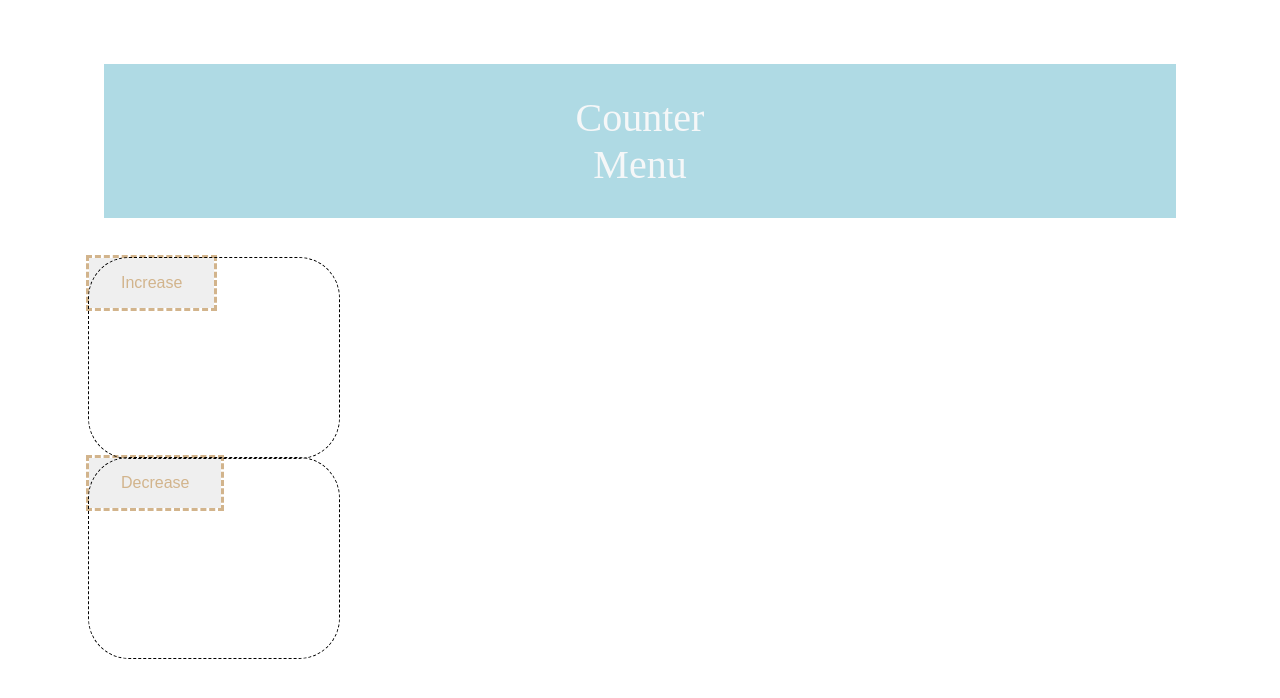
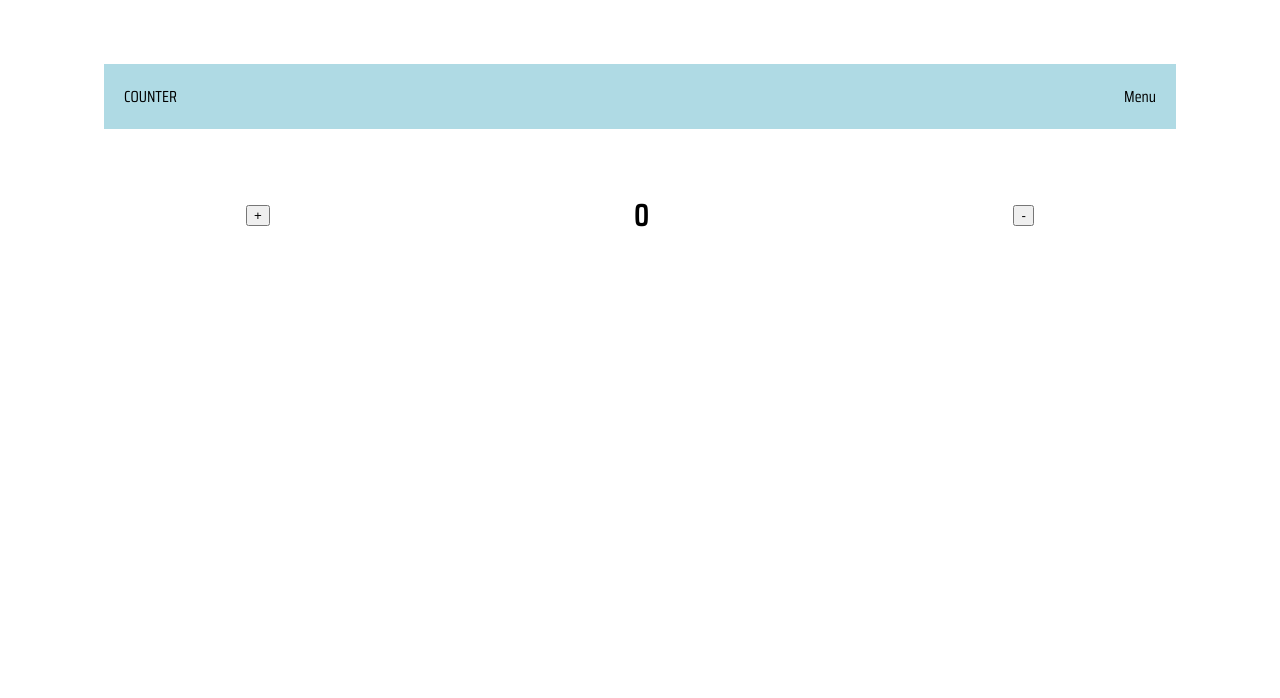
Before and after one commit to Alondradaisy/counter, a plain HTML site: page index.html in a window 1280 px wide. Drawn offline with Linux system fonts and the light colour scheme.

Commit message:
finish up structure pre js functionality

```diff
--- a/index.html
+++ b/index.html
@@ -5,13 +5,16 @@
     <meta name="viewport" content="width=device-width, initial-scale=1.0">
     <title>Counter</title>
     <link rel="stylesheet" href="styles.css">
+    <link rel="preconnect" href="https://fonts.googleapis.com">
+    <link rel="preconnect" href="https://fonts.gstatic.com" crossorigin>
+    <link href="https://fonts.googleapis.com/css2?family=Saira+Condensed:wght@400;600&display=swap" rel="stylesheet">
 
 </head>
 <body>
 
     <header class="header">
         <div>
-           Counter
+            COUNTER
         </div>
         <div>
             Menu
@@ -19,18 +22,29 @@
 
     </header>
 
-    <div class="container-for-buttons">
-        <button class="add">Increase</button>
-    </div>
-    <div class="counter-container">
+    <main>
+        <div class="counter">
+            <div class="button-wrapper">
+                <button>
+                    +
+                </button>
+            </div>
 
-        <div class="counter">
+            <div class="button-wrapper">
 
+                <h1>0</h1>
+
+            </div>
+
+            <div class="button-wrapper">
+                <button>
+                    -
+                </button>
+            </div>
         </div>
-    </div>
-    <div class="container-for-buttons">
-        <button class="remove">Decrease</button>
-    </div>
-    <script src="scripts.js"></script>
+    </main>
+    <script src="scripts.js">
+        console.log('just checking javascript functionality')
+    </script>
 </body>
 </html>
--- a/styles.css
+++ b/styles.css
@@ -1,63 +1,22 @@
 body {
-    color: #f5f7f8;
     margin: 5%;
-}
-
-
-h1 {
-    font-size: 40px;
-    display: flex;
-    flex-direction: column;
-    align-items: center;
-    justify-content: center;
-    gap: 1ch;
-}
-
-.add {
-    border: none;
-    color: tan;
-    padding: 16px 32px;
-    text-align: center;
-
-    text-decoration: none;
-    display: inline-block;
-    font-size: 16px;
-    outline-style: dashed;
-    transition-duration: 0.4s;
-    cursor: pointer;
-}
-
-.remove {
-    border: none;
-    color: tan;
-    padding: 16px 32px;
-    text-align: center;
-
-    text-decoration: none;
-    display: inline-block;
-    font-size: 16px;
-    outline-style: dashed;
-    transition-duration: 0.4s;
-    cursor: pointer;
-}
-
-.container-for-buttons {
-    font-family: arial;
-    font-size: 24px;
-    margin-left: 25px;
-    margin-right: 25px;
-    width: 250px;
-    height: 200px;
-    outline: dashed 1px black;
-    border-radius: 40px;
+    font-family: 'Saira Condensed',
+    sans-serif;
 
 }
 
-header {
-    text-align: center;
-    flex-direction: inherit;
+.header {
+    background-color: #AFDAE4;
+    display: flex;
+    justify-content: space-between;
     margin: 40px;
-    padding: 30px;
-    background-color: #AFDAE4;
-    font-size: 40px;
+    padding: 20px;
+    font-family: 'Saira Condensed',
+    sans-serif;
 }
+
+.counter {
+    display: flex;
+    justify-content: space-around;
+    align-items: center;
+}
```
Also changed, not shown: index1.html (deleted, +0 -22 lines).
